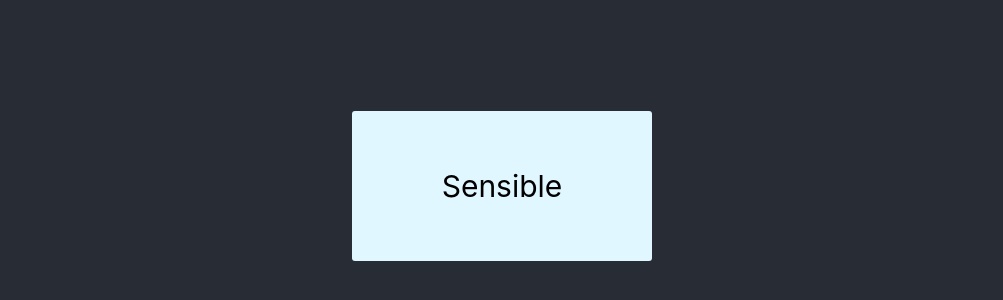
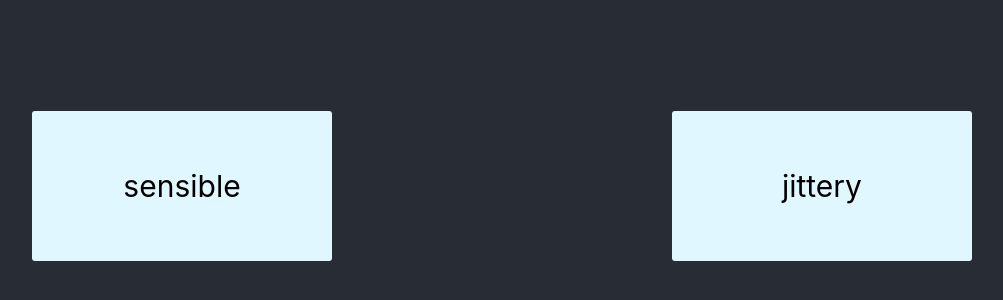
Before and after one commit to bonzo45/markhackathonstrand, a React (Create React App) app: page / in a window 1280 px wide. Shown: the part 214-514 px from the top of the page, without its empty margins (138-1141 px from the left). Built offline with nearby package versions, Linux system fonts and the light colour scheme.

Commit message:
Enable different kinds of button

```diff
--- a/src/App.css
+++ b/src/App.css
@@ -8,7 +8,7 @@
   height: 100%;
 
   display: flex;
-  flex-direction: column;
-  justify-content: center;
+  flex-direction: row;
+  justify-content: space-around;
   align-items: center;
 }
--- a/src/App.js
+++ b/src/App.js
@@ -5,7 +5,8 @@ import SamButton from './SamButton.js';
 function App() {
   return (
     <div className="App">
-      <SamButton />
+      <SamButton kind="sensible" />
+      <SamButton kind="jittery" />
     </div>
   );
 }
--- a/src/SamButton.js
+++ b/src/SamButton.js
@@ -2,40 +2,44 @@ import React  from 'react';
 import anime from 'animejs';
 import './SamButton.css';
 
-function SamButton() {
+function SamButton({kind}) {
   const duration = 150;
   const animation = 'easeOutExpo';
 
   const handleClick = (e) => {
-      const tl = anime.timeline();
+    const tl = anime.timeline();
+    if (kind === "sensible") {
       const grow = {
-        targets: `.sam-button`,
+        targets: `.sam-button-${kind}`,
         scale: '1.00',
         duration: duration,
         easing: animation,
       };
       tl.add(grow, 0)
+    }
   }
 
   const handleMouseDown = (e) => {
-      const tl = anime.timeline();
+    const tl = anime.timeline();
+    if (kind === "sensible") {
       const shrink = {
-        targets: `.sam-button`,
+        targets: `.sam-button-${kind}`,
         scale: '0.95',
         duration: duration,
         easing: animation,
       };
       tl.add(shrink, 0)
+    }
   }
 
   return (
     <div
-        className="sam-button"
+        className={`sam-button sam-button-${kind}`}
         style={{}}
         onClick={handleClick}
         onMouseDown={handleMouseDown}
     >
-        <span className="sam-button-text">Sensible</span>
+        <span className="sam-button-text">{kind}</span>
     </div>
   );
 }
```
